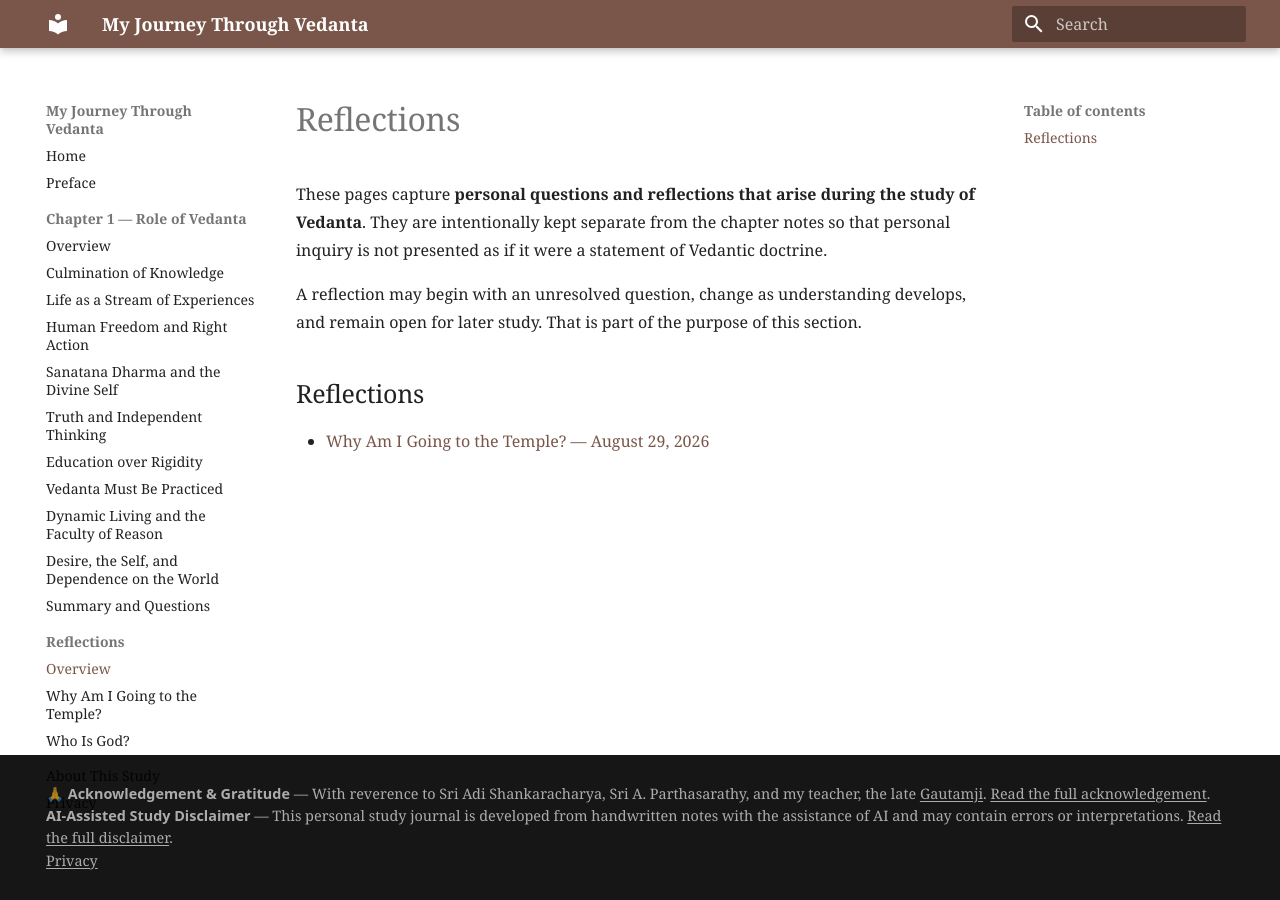
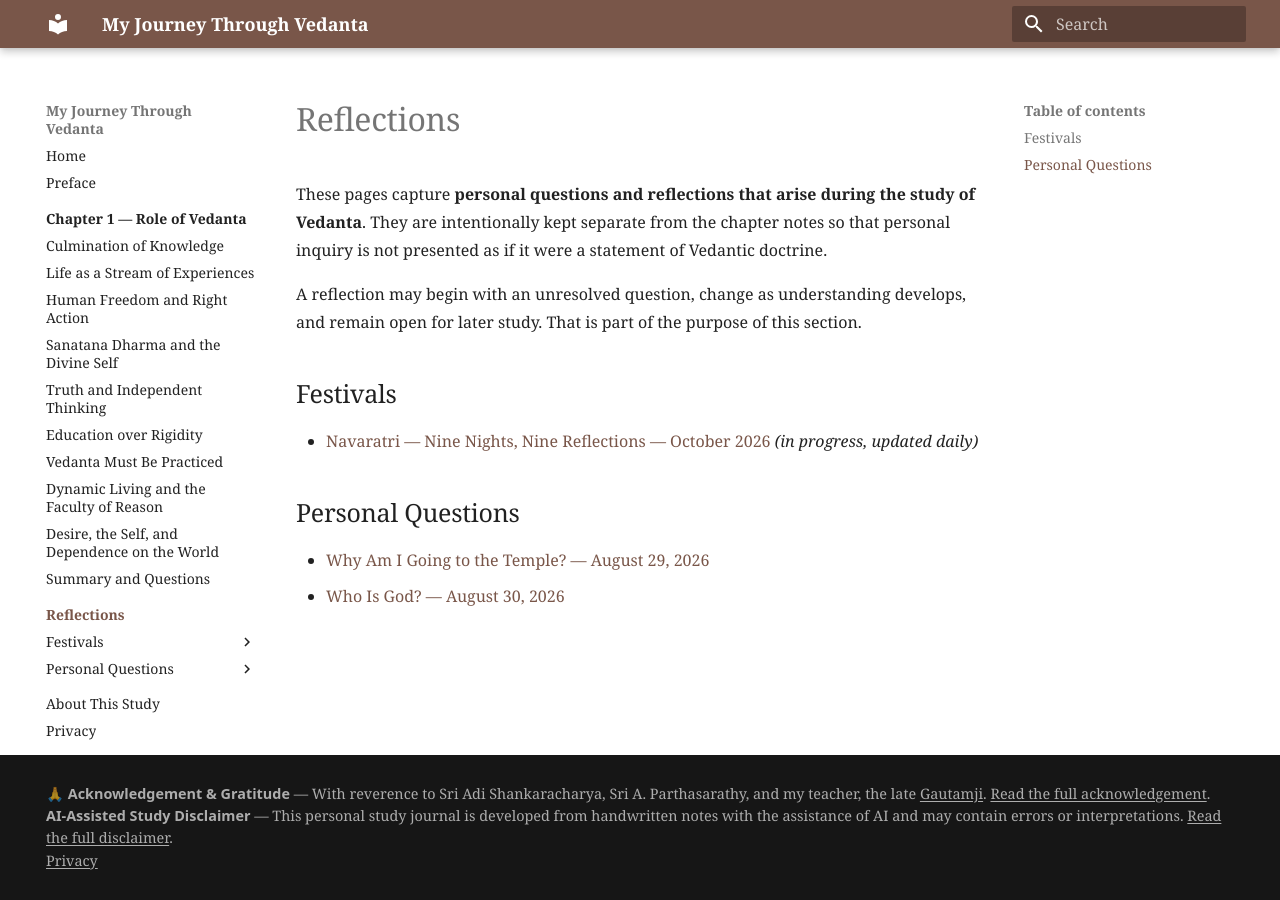
Before and after one commit to pavanturlapati/my-journey-through-vedanta, an MkDocs documentation site: the page built from docs/reflections/index.md, in a window 1280 px wide. Built offline with MkDocs 1.6.1 and Material for MkDocs 9.7.7, drawn with Linux system fonts in a browser that asks for light colours.

Commit message:
Add Navaratri series hub and group Reflections

```diff
--- a/docs/reflections/index.md
+++ b/docs/reflections/index.md
@@ -4,6 +4,11 @@ These pages capture **personal questions and reflections that arise during the s
 
 A reflection may begin with an unresolved question, change as understanding develops, and remain open for later study. That is part of the purpose of this section.
 
-## Reflections
+## Festivals
+
+- [Navaratri — Nine Nights, Nine Reflections — October 2026](navaratri.md) *(in progress, updated daily)*
+
+## Personal Questions
 
 - [Why Am I Going to the Temple? — August 29, 2026](2026-08-29-why-am-i-going-to-temple.md)
+- [Who Is God? — August 30, 2026](2026-08-30-who-is-god.md)
--- a/mkdocs.yml
+++ b/mkdocs.yml
@@ -7,6 +7,8 @@ theme:
   custom_dir: overrides
   features:
     - navigation.sections
+    - navigation.indexes
+    - navigation.tracking
     - navigation.top
     - toc.follow
     - search.suggest
@@ -38,8 +40,11 @@ nav:
       - Summary and Questions: chapter-01/08-summary-and-questions.md
   - Reflections:
       - Overview: reflections/index.md
-      - "Why Am I Going to the Temple?": reflections/2026-08-29-why-am-i-going-to-temple.md
-      - "Who Is God?": reflections/2026-08-30-who-is-god.md
+      - Festivals:
+          - "Navaratri 2026 (Series)": reflections/navaratri.md
+      - Personal Questions:
+          - "Why Am I Going to the Temple?": reflections/2026-08-29-why-am-i-going-to-temple.md
+          - "Who Is God?": reflections/2026-08-30-who-is-god.md
   - About This Study: about.md
   - Privacy: privacy.md
 
```
Also changed, not shown: .agents/skills/festival-series-hub/SKILL.md (added, +48 -0 lines), .agents/skills/festival-series-hub/templates/hub-page.md (added, +41 -0 lines), docs/reflections/navaratri.md (added, +63 -0 lines).
